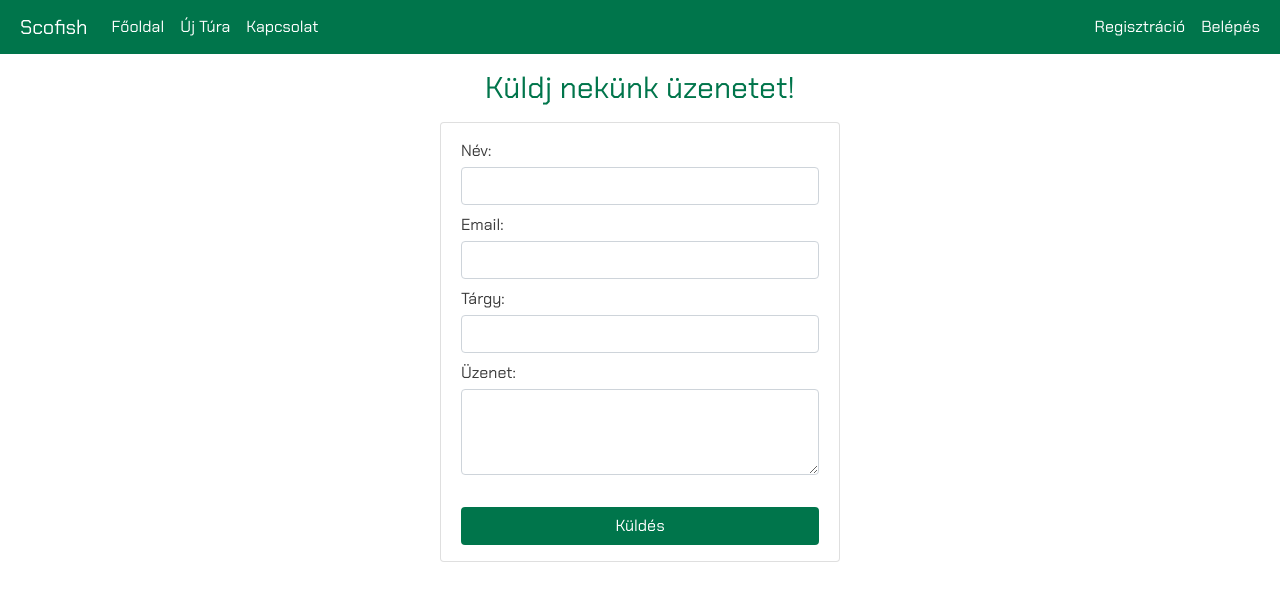
After one commit to janzsob/scofish, a Django app: page /contact/ in a window 1280 px wide. The commit adds this page. Shown: the top 601 px of the page. Run offline with Django 3.2, Linux system fonts and the light colour scheme; some libraries are stand-ins or nearby versions.

Commit message:
Contact page was added.

```diff
--- /dev/null
+++ b/authentication/templates/authentication/contact.html
@@ -0,0 +1,61 @@
+{% extends "base.html" %}
+{% block title %}Scofish -  Kapcsolat{% endblock %}
+
+
+{% block content %}
+
+<div class="row mx-3 my-3 justify-content-center text-center">
+    <h1 class="m-0" style="font-weight: 500; font-size:30px; color:#00754B">Küldj nekünk üzenetet!</h1>
+
+</div>
+
+<div class="m-3 text-center">
+
+    {% if messages %}
+    {% for message in messages %}
+        <!-- the message was sent -->
+        {% if message.tags == "success" %}
+        <div class="alert alert-success m-3 p-1" role="alert">
+            {{ message }}
+        </div>
+        {% endif %}
+    {% endfor %}
+    {% endif %}
+</div>
+
+<div class="row mx-3 my-3 justify-content-center text-center">
+    <div class="card px-1" style="width: 25rem;">
+        <!--
+        <h3 class="my-2">Kapcsolat</h3>
+        -->
+        <div class="card-body">
+            <form method="POST" action="{% url 'auth:contact' %}">
+                {% csrf_token %}
+                <div class="row text-start">
+                    <div class="col-12 mb-2">
+                        <label class="form-label mb-1">Név:</label>
+                        <input type="text" name="name" class="form-control" required>
+                    </div>
+                    <div class="col-12 mb-2">
+                        <label class="form-label mb-1">Email:</label>
+                        <input type="email" name="email" class="form-control" required>
+                    </div>
+                    <div class="col-12 mb-2">
+                        <label class="form-label mb-1">Tárgy:</label>
+                        <input type="text" name="subject" class="form-control" required>
+                    </div>
+                    <div class="col-12 mb-2">
+                        <label class="form-label mb-1">Üzenet:</label>
+                        <textarea name="message" class="form-control" rows="3" required></textarea>
+                    </div>
+                </div>
+
+                <br>
+                <input type="submit" class="btn w-100" style="background-color: #00754B!important; color: #fff!important" value="Küldés">
+            </form>
+
+        </div><!--card body end-->
+    </div><!--card end-->
+</div>
+
+{% endblock content %}
--- a/authentication/urls.py
+++ b/authentication/urls.py
@@ -7,4 +7,5 @@ urlpatterns = [
     path("register", views.register_view, name="register"),
     path("login", views.login_view, name="login"),
     path("logout", views.logout_view, name="logout"),
+    path("contact/", views.contact_view, name="contact"),
 ]
--- a/authentication/views.py
+++ b/authentication/views.py
@@ -2,6 +2,9 @@ from django.shortcuts import render, redirect
 from django.contrib.auth import authenticate, login, logout
 from .forms import CreateUserForm
 from django.contrib import messages
+from django.views.generic.edit import FormView
+from django.core.mail import send_mail
+
 
 """
 def hello(request):
@@ -43,3 +46,31 @@ def login_view(request):
 def logout_view(request):
     logout(request)
     return redirect("auth:login")
+
+"""
+class ContactView(FormView):
+    template_name = 'authentication/contact.html'
+    form_class = CreateUserForm
+    #success_url = '/thanks/'
+"""
+
+def contact_view(request):
+    if request.method == "POST":
+        message_name = request.POST.get("name")
+        message_email = request.POST.get("email")
+        message_subject = request.POST.get("subject")
+        message_text = request.POST.get("message")
+
+        # send an email
+        send_mail(
+            message_subject, # subject
+            message_text, # message
+            message_email, # from
+            ['bence.janzso@gmail.com'], # to
+        )
+        messages.success(request, f"Köszönjük az üzeneted! Hamaorsan felvesszük veled a kapcsolatot.")
+
+        return render(request, "authentication/contact.html", )
+
+    context = {}
+    return render(request, "authentication/contact.html", context)
--- a/new_trip/templates/new_trip/new_catch.html
+++ b/new_trip/templates/new_trip/new_catch.html
@@ -67,7 +67,7 @@
                     <div class="d-flex justify-content-start p-0 mb-2" style="color:#00754B">
                         <div class="">
                             <label class="form-check-label fst-italic pe-2" style="font-size: 15px;">
-                                Saját csalikat mutassa!
+                                Saját csalikból választok!
                             </label>
 
                         </div>
--- a/templates/base.html
+++ b/templates/base.html
@@ -50,6 +50,9 @@
             </li>
             <li class="nav-item">
               <a class="nav-link px-3 px-lg-2 active" aria-current="page" href="{% url 'new_trip:create_trip' %}">Új Túra</a>
+            </li>
+            <li class="nav-item">
+              <a class="nav-link px-3 px-lg-2 active" aria-current="page" href="{% url 'auth:contact' %}">Kapcsolat</a>
             </li>
           </ul> <!-- Left navbar-nav end -->
 
```
Also changed, not shown: FishingProject/settings.py (+9 -0 lines), new_trip/templates/new_trip/create_trip.html (+4 -87 lines).
